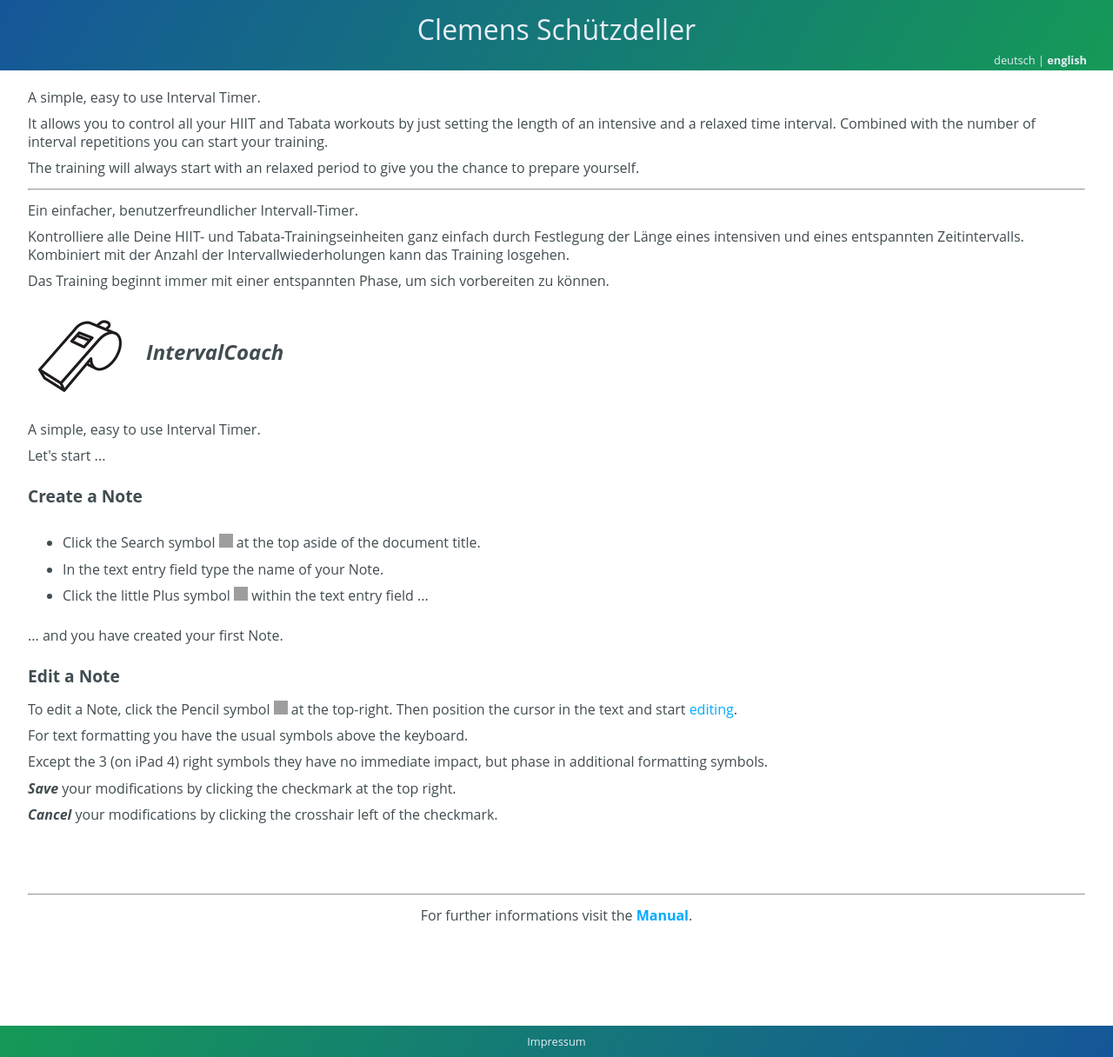
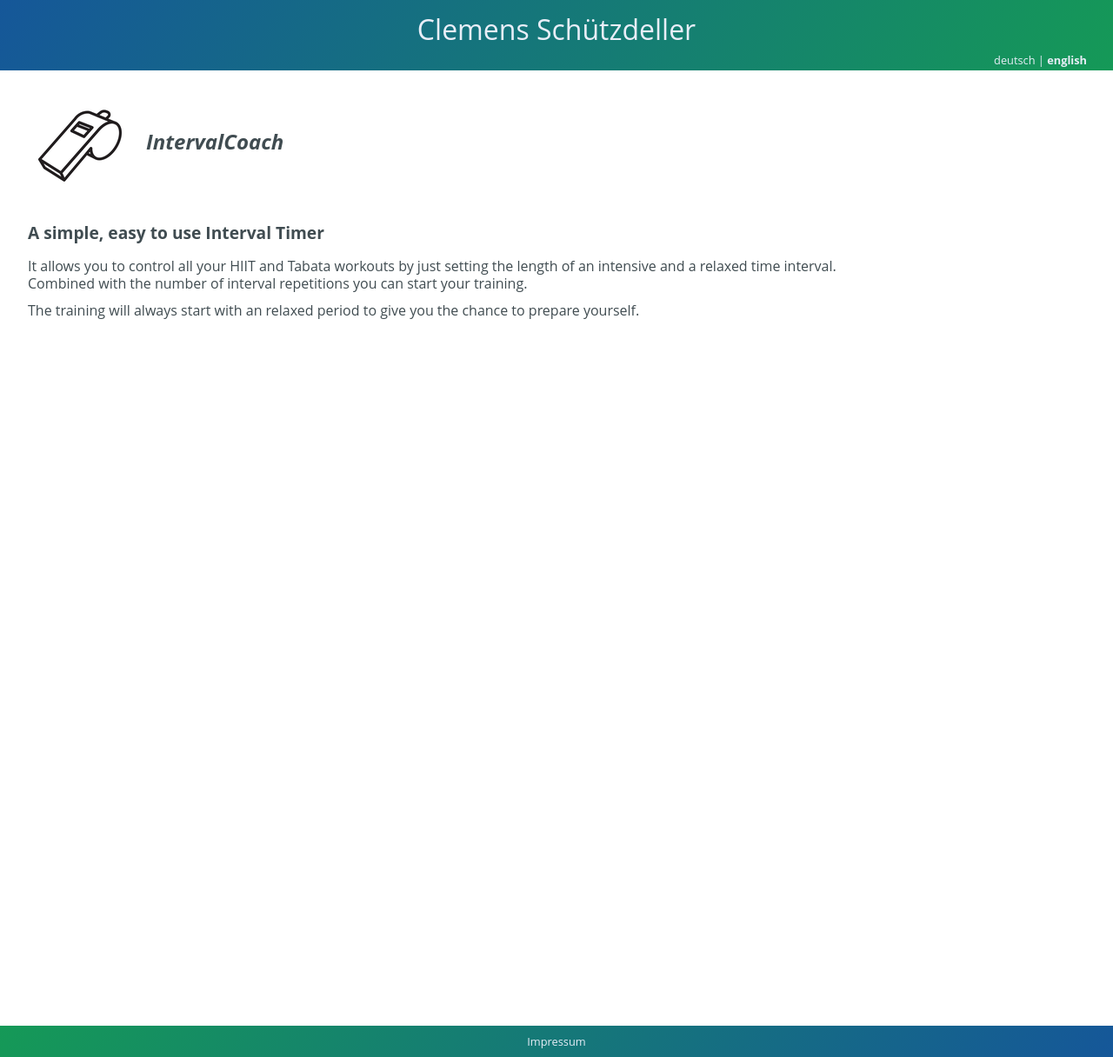
Before and after one commit to cs-LA/home, a Jekyll site: the page built from IntervalCoach/index.md, in a window 1280 px wide. Shown: the whole page at 87% size. Built offline with Jekyll 4.4.1, drawn with Linux system fonts in a browser that asks for light colours; our own code applies the rules of GitHub Pages for plain Markdown files; grey boxes are pictures that could not be loaded.

Commit message:
Update index.md

```diff
--- a/IntervalCoach/index.md
+++ b/IntervalCoach/index.md
@@ -1,22 +1,4 @@
- A simple, easy to use Interval Timer.
-
- It allows you to control all your HIIT and Tabata workouts by just setting
- the length of an intensive and a relaxed time interval.
- Combined with the number of interval repetitions you can start your training.
-
- The training will always start with an relaxed period to give you the chance to prepare yourself.
-
- ------------
-
- Ein einfacher, benutzerfreundlicher Intervall-Timer.
-
- Kontrolliere alle Deine HIIT- und Tabata-Trainingseinheiten ganz einfach durch Festlegung
- der Länge eines intensiven und eines entspannten Zeitintervalls.
- Kombiniert mit der Anzahl der Intervallwiederholungen kann das Training losgehen.
-
- Das Training beginnt immer mit einer entspannten Phase, um sich vorbereiten zu können.
-
-<div class="logoRow">
+ <div class="logoRow">
   <div class="logoColumn logoColumnLeft">
     <img src="logo120.png">
   </div>
@@ -27,55 +9,10 @@
     </div>
   </div>
 </div>
-<p><span class="en">A simple, easy to use Interval Timer.</span><span class="de">Beim ersten Aufruf erscheint die App zunächst einmal seltsam. Man landet auf der Einstellungs-Seite und kann damit zunächst einmal nicht viel anfangen.</span></p>
-<p><span class="en">Let's start ...</span><span class="de">Aber nun gehts los ...</span></p>
 <h4>
-  <span class="en">Create a Note</span>
-  <span class="de">Erstellen einer Notiz</span>
+  <span class="en">A simple, easy to use Interval Timer</span>
+  <span class="de">Ein einfacher, benutzerfreundlicher Intervall-Timer</span>
 </h4>
-<ul>
-  <li>
-    <span class="en">Click the Search symbol <img src="Manual/buttons/search.jpg" class="appButton"> at the top aside of the document title.</span>
-    <span class="de">Klicke auf das Such-Symbol <img src="Manual/buttons/search.jpg" class="appButton">  oben neben dem Dokumententitel.</span>
-  </li>
-  <li>
-    <span class="en">In the text entry field type the name of your Note.</span>
-    <span class="de">In dem Eingabefeld gibst Du den Namen Deiner Notiz ein.</span>
-  </li>
-  <li>
-    <span class="en">Click the little Plus symbol <img src="Manual/buttons/createNew.jpg" class="appButton"> within the text entry field ...</span>
-    <span class="de">Dann auf das kleine Plus-Symbol <img src="Manual/buttons/createNew.jpg" class="appButton"> in dem Eingabefeld klicken ...</span>
-  </li>
-</ul>
-<p><span class="en">... and you have created your first Note.</span><span class="de">... und schon hast Du Deine erste Notiz erstellt.</span></p>
-<h4>
-  <span class="en">Edit a Note</span>
-  <span class="de">Bearbeiten einer Notiz</span>
-</h4>
-<p>
-  <span class="en">To edit a Note, click the Pencil symbol <img src="Manual/buttons/edit.jpg" class="appButton"> at the top-right. Then position the cursor in the text and start <a href="Manual/EditMode.html">editing</a>.</span>
-  <span class="de">Um eine Notiz zu bearbeiten, klickst Du oben rechts auf das Bleistift-Symbol <img src="Manual/buttons/edit.jpg" class="appButton">. Danach kannst Du den Cursor an die Stelle im Text positionieren, wo Du mit der <a href="Manual/EditMode.html">Bearbeitung</a> beginnen möchtest.</span>
-</p>
-<p>
-  <span class="en">For text formatting you have the usual symbols above the keyboard.</span>
-  <span class="de">Für die Formatierung des Textes stehen Dir oberhalb der Tastatur die üblichen Symbole zur Verfügung.</span>
-</p>
-<p>
-  <span class="en">Except the 3 (on iPad 4) right symbols they have no immediate impact, but phase in additional formatting symbols.</span>
-  <span class="de">Außer den 3 (auf dem iPad 4) rechten Symbolen haben diese Symbole keine direkte Wirkung, sondern blenden zusätzliche Formatierungssymbole ein.</span>
-</p>
-<p>
-  <span class="en"><b><i>Save</i></b> your modifications by clicking the checkmark at the top right.</span>
-  <span class="de"><b><i>Speichere</i></b> Deine Änderungen, indem Du das Häkchen oben rechts klickst.</span>
-</p>
-<p>
-  <span class="en"><b><i>Cancel</i></b> your modifications by clicking the crosshair left of the checkmark.</span>
-  <span class="de"><b><i>Verwerfe</i></b> Deine Änderungen, indem Du das Kreuz neben dem Speichern-Häkchen klickst.</span>
-</p>
+<p><span class="en">It allows you to control all your HIIT and Tabata workouts by just setting the length of an intensive and a relaxed time interval.<br>Combined with the number of interval repetitions you can start your training.</span><span class="de">Kontrolliere alle Deine HIIT- und Tabata-Trainingseinheiten ganz einfach durch Festlegung der Länge eines intensiven und eines entspannten Zeitintervalls.<br>Kombiniert mit der Anzahl der Intervallwiederholungen kann das Training losgehen.</span></p>
+<p><span class="en">The training will always start with an relaxed period to give you the chance to prepare yourself.</span><span class="de">Das Training beginnt immer mit einer entspannten Phase, um sich vorbereiten zu können.</span></p>
 <h3>&nbsp;</h3>
-<hr>
-<p>
-  <span class="en" align="center">For further informations visit the <b><a href="Manual.html">Manual</a></b>.</span>
-  <span class="de" align="center">Weitere Informatinen findest Du im <b><a href="Manual.html">Handbuch</a></b>.</span>
-<p>
-<h3>&nbsp;</h3>
```
